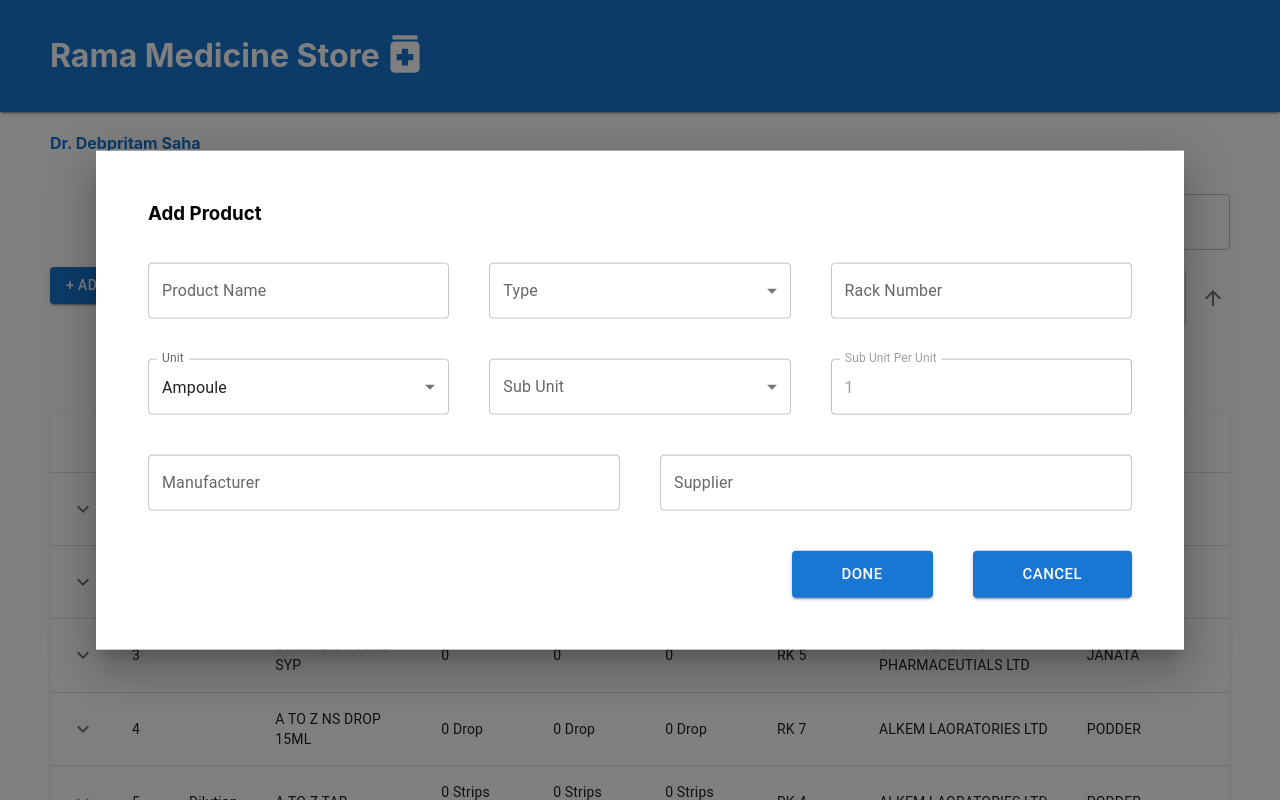
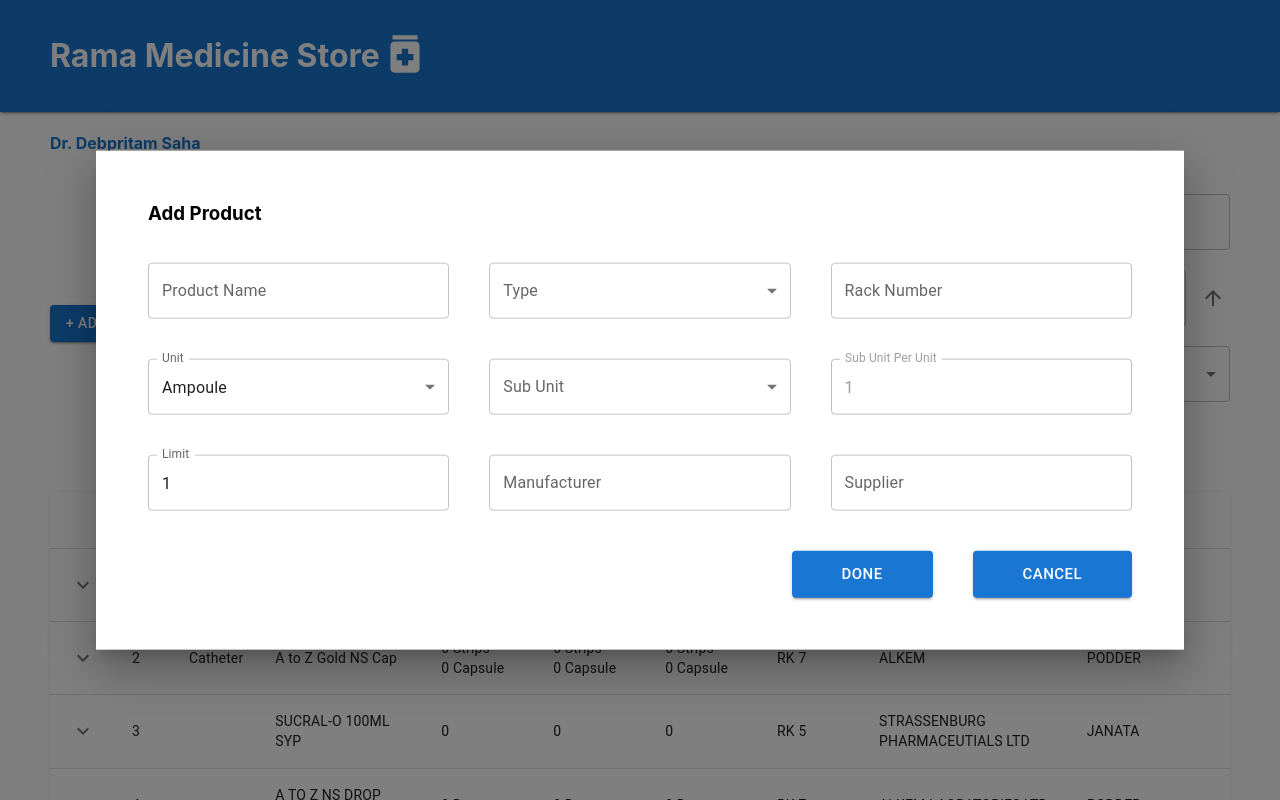
Before and after one commit to ddaspodder/medical-store, a React (Create React App) app: page / in a window 1280 px wide. Both pictures are taken after a click on the button "+ ADD PRODUCT". Shown: the top 800 px of the page. Built offline with nearby package versions, Linux system fonts and the light colour scheme; data requests are answered from the project's data file.

Commit message:
added filter

```diff
--- a/src/App.js
+++ b/src/App.js
@@ -84,6 +84,43 @@ function App() {
   const [searchText, setSeatchText] = useState("");
   const [sortByValue, setSortByValue] = useState("");
   const [sortByOrder, setSortByOrder] = useState("asc");
+  const [filter, setFilter] = useState("none");
+
+  const handleFilter = (value) => {
+    setFilter(value);
+    handleFilterAndSearch(value, searchText);
+  };
+
+  const onChangeSearch = (value) => {
+    setSeatchText(value);
+    handleFilterAndSearch(filter, value);
+  };
+
+  const handleFilterAndSearch = (filter, searchText) => {
+    const filteredData = data.filter((product) => {
+      if (searchText === "") return true;
+      return product.product.toLowerCase().includes(searchText.toLowerCase());
+    });
+
+    const fData = filteredData.filter(({ stock, limit, shop, store }) => {
+      const stockN = Number(stock.split("|")[0]);
+      const shopN = Number(shop.split("|")[0]);
+      const storeN = Number(store.split("|")[0]);
+      const limitN = Number(limit);
+      switch (filter) {
+        case "none":
+          return true;
+
+        case "order":
+          return stockN < limitN;
+
+        case "bring":
+          return storeN >= limitN && shopN < limitN;
+      }
+    });
+
+    setFilteredData(fData);
+  };
 
   const handleChangeSort = async (value) => {
     try {
@@ -137,14 +174,6 @@ function App() {
     }
   };
 
-  const onChangeSearch = (value) => {
-    setSeatchText(value);
-    const filteredData = data.filter((product) => {
-      if (value === "") return true;
-      return product.product.toLowerCase().includes(value.toLowerCase());
-    });
-    setFilteredData(filteredData);
-  };
   useEffect(() => {
     fetchData();
   }, []);
@@ -188,6 +217,12 @@ function App() {
       id: id,
       value: label,
     }));
+
+  const filterList = [
+    { id: "none", value: "None" },
+    { id: "order", value: "To Order" },
+    { id: "bring", value: "To Bring" },
+  ];
 
   return (
     <div className="App">
@@ -247,8 +282,8 @@ function App() {
             <SectionWrapper align="right">
               <SectionCustom>
                 <PaddedWrapper
-                  padding={"20px 0px 50px 0px"}
-                  paddingMob={"20px 0px 20px 0px"}
+                  padding={"20px 0px 0px 0px"}
+                  paddingMob={"20px 0px 0px 0px"}
                 >
                   <SectionWrapper>
                     <SectionCustom width={"356px"}>
@@ -281,6 +316,27 @@ function App() {
                 </PaddedWrapper>
               </SectionCustom>
             </SectionWrapper>
+            <SectionWrapper align="right">
+              <SectionCustom>
+                <PaddedWrapper
+                  padding={"20px 0px 50px 0px"}
+                  paddingMob={"20px 0px 0px 0px"}
+                >
+                  <SectionWrapper>
+                    <SectionCustom width={"400px"}>
+                      <InputWrapperSearch>
+                        <Select
+                          label={"Filter By"}
+                          value={filter}
+                          onChange={handleFilter}
+                          list={filterList}
+                        />
+                      </InputWrapperSearch>
+                    </SectionCustom>
+                  </SectionWrapper>
+                </PaddedWrapper>
+              </SectionCustom>
+            </SectionWrapper>
           </SectionOneByTwo>
         </SectionWrapper>
       </PaddedWrapper>
--- a/src/components/custom/AddProductForm.js
+++ b/src/components/custom/AddProductForm.js
@@ -27,6 +27,7 @@ const AddProductForm = (props) => {
   const [unit, setUnit] = useState(unitList[0].id);
   const [subUnit, setSubUnit] = useState("");
   const [subUnitPerUnit, setSubUnitPerUnit] = useState(1);
+  const [limit, setLimit] = useState(1);
   const [manufacturer, setManufacturer] = useState("");
   const [supplier, setSupplier] = useState("");
   const [disabled, setDisable] = useState(false);
@@ -55,6 +56,10 @@ const AddProductForm = (props) => {
     setSubUnitPerUnit(value);
   };
 
+  const onChangeLimit = (value) => {
+    setLimit(value);
+  };
+
   const onChangeManufacturer = (value) => {
     setManufacturer(value);
   };
@@ -74,9 +79,11 @@ const AddProductForm = (props) => {
       subUnit: subUnit,
       subUnitPerUnit: subUnitPerUnit,
       rack: rack,
+      limit: limit,
       manufacturer: manufacturer,
       supplier: supplier,
     };
+
     (async () => {
       try {
         setDisable(true);
@@ -162,7 +169,12 @@ const AddProductForm = (props) => {
         </SectionOneByThree>
       </SectionWrapper>
       <SectionWrapper>
-        <SectionOneByTwo>
+        <SectionOneByThree>
+          <InputWrapper>
+            <Text label={"Limit"} value={limit} onChange={onChangeLimit} />
+          </InputWrapper>
+        </SectionOneByThree>
+        <SectionOneByThree>
           <InputWrapper>
             <Text
               label={"Manufacturer"}
@@ -170,8 +182,8 @@ const AddProductForm = (props) => {
               onChange={onChangeManufacturer}
             />
           </InputWrapper>
-        </SectionOneByTwo>
-        <SectionOneByTwo>
+        </SectionOneByThree>
+        <SectionOneByThree>
           <InputWrapper>
             <Text
               label={"Supplier"}
@@ -179,7 +191,7 @@ const AddProductForm = (props) => {
               onChange={onChangeSupplier}
             />
           </InputWrapper>
-        </SectionOneByTwo>
+        </SectionOneByThree>
       </SectionWrapper>
       <SectionWrapper align="right">
         <InputWrapper>
```
